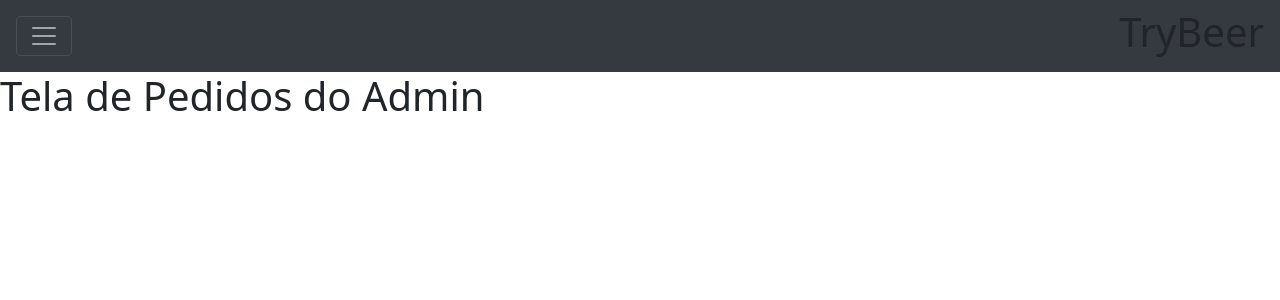
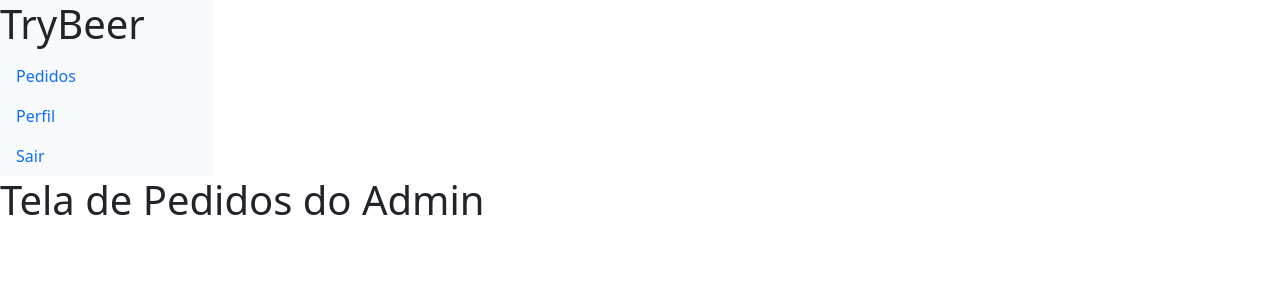
Before and after one commit to tryber/sd-03-trybeer-5, a React (Create React App) app in the folder front-end/: page /admin/orders in a window 1280 px wide. Shown: the top 300 px of the page. Built offline with nearby package versions, Linux system fonts and the light colour scheme.

Commit message:
Admin SideBar

```diff
--- a/front-end/src/App.js
+++ b/front-end/src/App.js
@@ -9,8 +9,10 @@ import {
 import SignupPage from './pages/SignupPage';
 import Products from './pages/Products';
 import AdminOrders from './pages/AdminOrders';
+import AdminProfile from './pages/AdminProfile';
 import LoginPage from './pages/LoginPage';
 import MenuTop from './components/MenuTop';
+import AdminMenuSideBar from './components/AdminMenuSideBar';
 
 function App() {
   return (
@@ -25,8 +27,12 @@ function App() {
           <Products />
         </Route>
         <Route path="/admin/orders">
-          <MenuTop />
+          <AdminMenuSideBar />
           <AdminOrders />
+        </Route>
+        <Route path="/admin/profile">
+          <AdminMenuSideBar />
+          <AdminProfile />
         </Route>
         <Route exact path="/login">
           <MenuTop />
--- /dev/null
+++ b/front-end/src/components/AdminMenuSideBar.js
@@ -0,0 +1,30 @@
+import React from 'react';
+
+function AdminMenuSideBar() {
+  return (
+    <nav className="col-md-2 d-none d-md-block bg-light sidebar">
+      <div className="sidebar-sticky">
+        <ul className="nav flex-column">
+          <h1>TryBeer</h1>
+          <li className="nav-item" data-testid="side-menu-item-orders">
+            <a className="nav-link active" href="/admin/orders">
+              Pedidos
+            </a>
+          </li>
+          <li className="nav-item" data-testid="side-menu-item-profile">
+            <a className="nav-link active" href="/admin/profile">
+              Perfil
+            </a>
+          </li>
+          <li className="nav-item" data-testid="side-menu-item-logout">
+            <a className="nav-link active" href="/login">
+              Sair
+            </a>
+          </li>
+        </ul>
+      </div>
+    </nav>
+  );
+}
+
+export default AdminMenuSideBar;
--- /dev/null
+++ b/front-end/src/pages/AdminProfile.js
@@ -0,0 +1,11 @@
+import React from 'react';
+
+function AdminProfile() {
+  return (
+    <div>
+      <h1>Tela de Perfil do Admin</h1>
+    </div>
+  );
+}
+
+export default AdminProfile;
```
Also changed, not shown: 1 other file (tests, documents, lock files or other folders).
